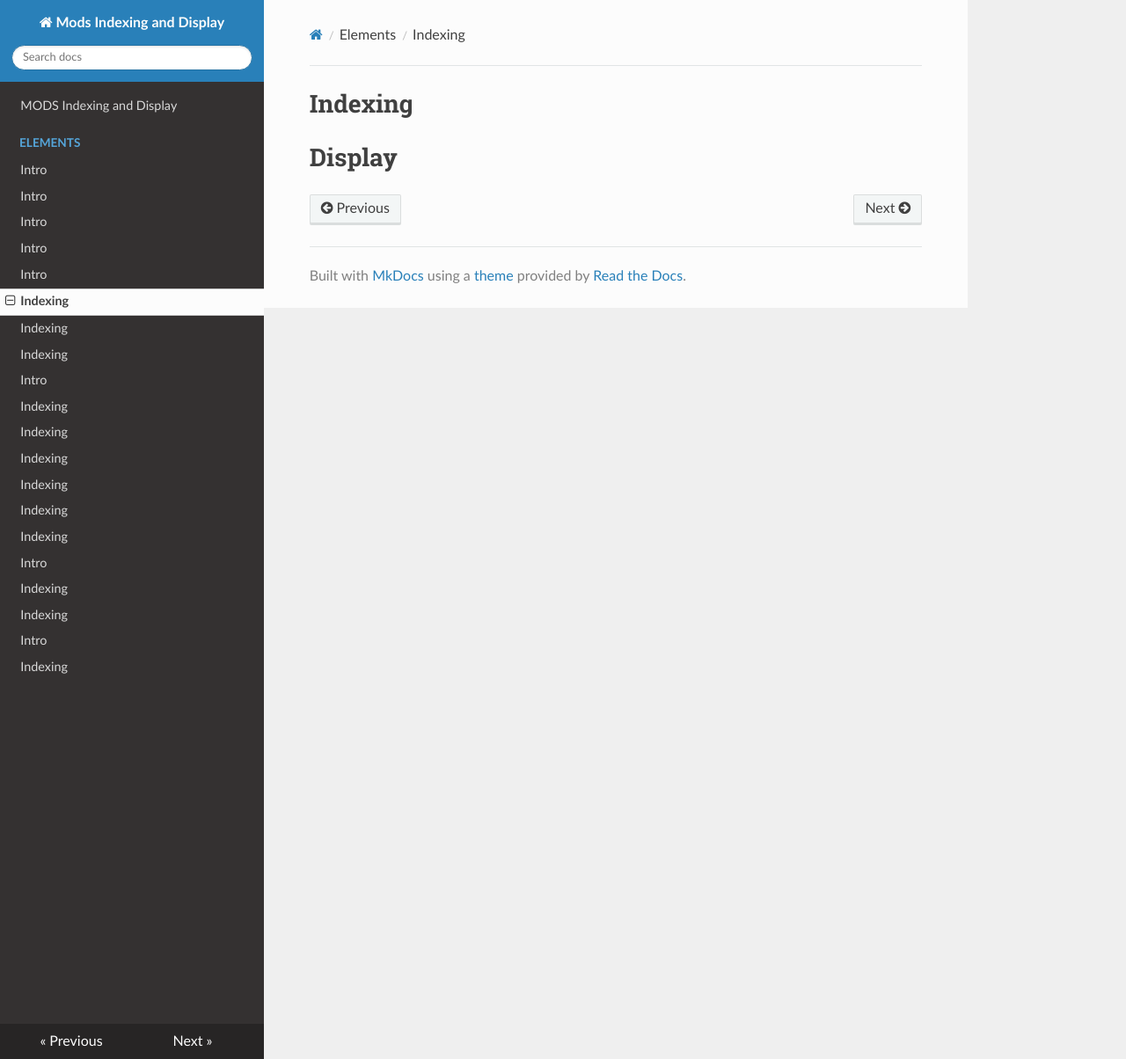
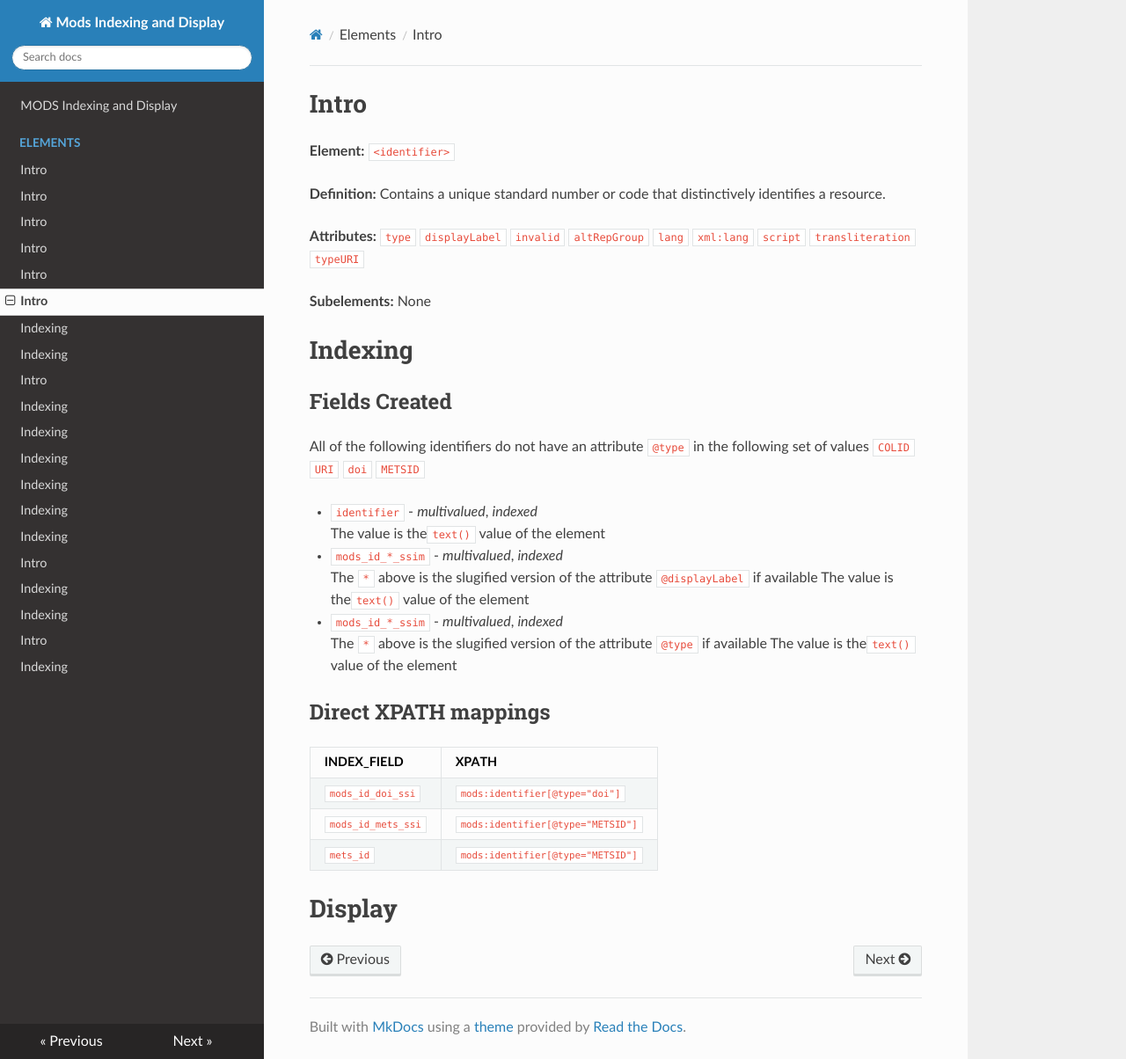
Before and after one commit to Brown-University-Library/mods-documenatation, an MkDocs documentation site: the page built from docs/elements/identifier.md, in a window 1280 px wide and 1204 px high. Shown: the whole window at 88% size. Built offline with MkDocs 1.6.1, drawn with Linux system fonts in a browser that asks for light colours; nearby versions of some CDN libraries.

Commit message:
identifier intro and indexing

````diff
--- a/docs/elements/identifier.md
+++ b/docs/elements/identifier.md
@@ -1,3 +1,41 @@
+# Intro
+**Element:** ```<identifier>```
+
+**Definition:** Contains a unique standard number or code that distinctively identifies a resource.
+
+**Attributes:**
+```type```
+```displayLabel```
+```invalid```
+```altRepGroup```
+```lang```
+```xml:lang```
+```script```
+```transliteration```
+```typeURI```
+
+**Subelements:** None
+
 # Indexing
 
+## Fields Created
+All of the following identifiers do not have an attribute ```@type``` in the following set of values ```COLID``` ```URI ``` ```doi``` ```METSID```
+
+* ```identifier``` - *multivalued*, *indexed*
+The value is the```text()``` value of the element
+* ```mods_id_*_ssim``` - *multivalued*, *indexed*
+The ```*``` above is the slugified version of the attribute ```@displayLabel``` if available
+The value is the```text()``` value of the element
+* ```mods_id_*_ssim``` - *multivalued*, *indexed*
+The ```*``` above is the slugified version of the attribute ```@type``` if available
+The value is the```text()``` value of the element
+
+## Direct XPATH mappings
+
+INDEX_FIELD | XPATH
+----------  |------
+```mods_id_doi_ssi``` | ```mods:identifier[@type="doi"]```
+```mods_id_mets_ssi``` | ```mods:identifier[@type="METSID"]```
+```mets_id``` | ```mods:identifier[@type="METSID"]```
+
 # Display
````
